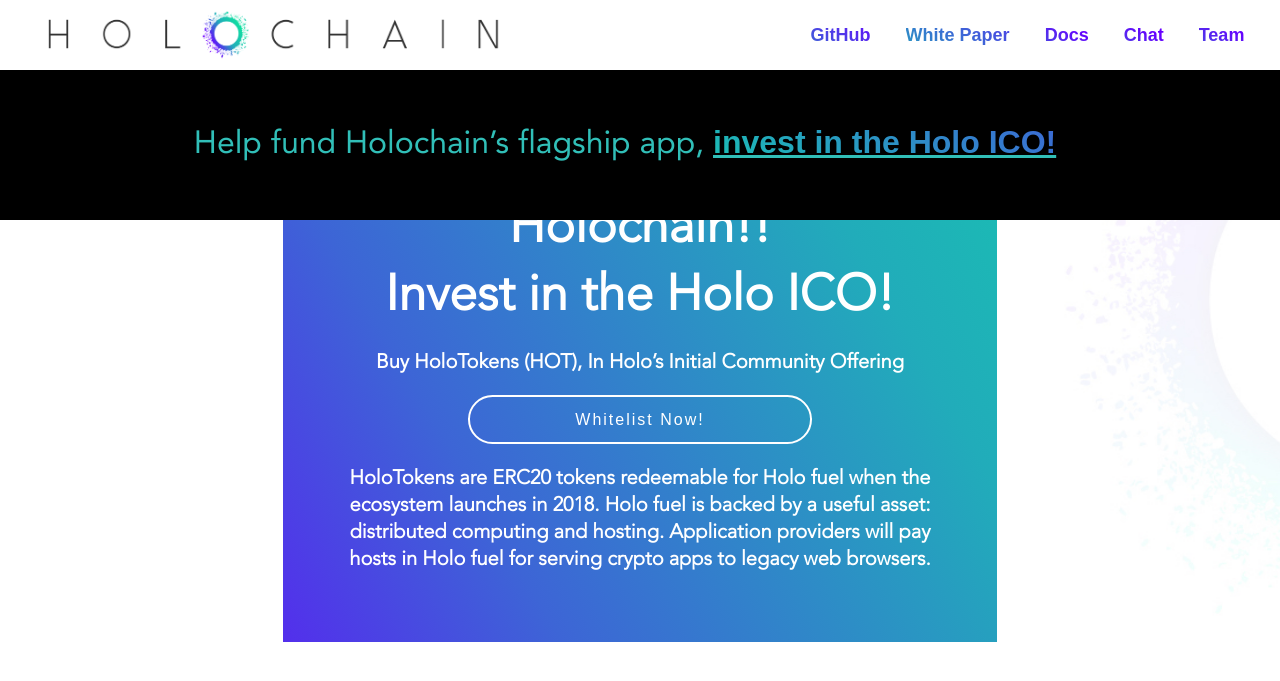
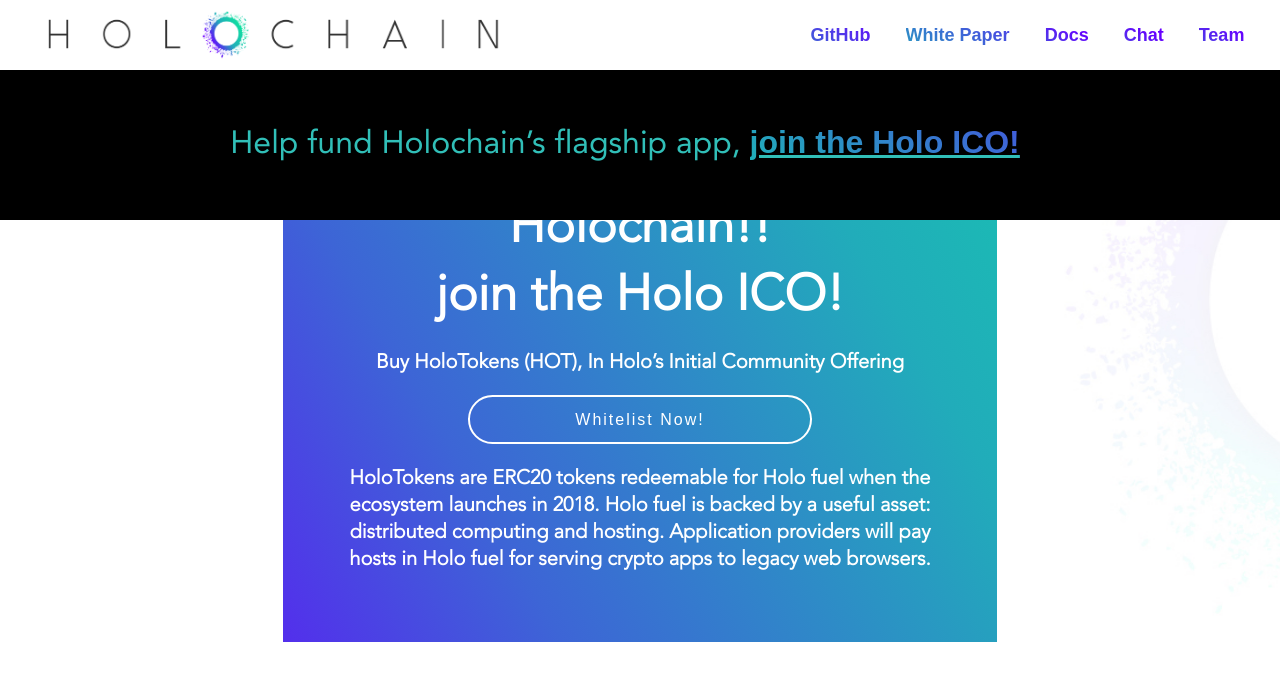
Before and after one commit to holochain/website, a Jekyll site: the page built from index.md, in a window 1280 px wide and 900 px high, scrolled down 3139 px, cut to the strip 0-809 px from the top of the window. Shown: the top 681 px of the strip. Built offline with Jekyll 4.4.1, drawn with Linux system fonts in a browser that asks for light colours; nearby versions of some CDN libraries.

Commit message:
update banner

```diff
--- a/_config.yml
+++ b/_config.yml
@@ -16,7 +16,7 @@
 title: Holochain
 email: help@holo.host
 description: >- # this means to ignore newlines until "baseurl:"
-  Think Outside the Blocks - Distributed application infrastructure and DHT-based blockchain alternative
+  Think Outside the Blocks - scalable distributed computing
 baseurl: "" # the subpath of your site, e.g. /blog
 #url: "https://holochain.org" # the base hostname & protocol for your site, e.g. http://example.com
 twitter_username: holochain
--- a/_includes/header.html
+++ b/_includes/header.html
@@ -3,6 +3,6 @@
     <p><a href="/"><img class="fadelogo header-logo" src="{{ '/assets/images/Holochain_header-logo.png' | theme_image_url }}" height="50" alt="Holochain Logo" /></a><span class="text-right no-mobile"><a href="https://github.com/holochain/holochain-proto">GitHub</a> <a target="_blank" href="https://github.com/holochain/holochain-proto/blob/whitepaper/holochain.pdf">White Paper</a> <a target="_blank" href="https://developer.holochain.org/">Docs</a> <a target="_blank" href="https://chat.holochain.org/">Chat</a>  <a href="/team.html">Team</a></span></p>
   </div>
   <div class="temp-banner">
-    <p>Help fund Holochain’s flagship app, <a href="http://ico.holo.host/" target="blank">invest in the Holo ICO!</a></p>
+    <p>Help fund Holochain’s flagship app, <a href="http://ico.holo.host/" target="blank">join the Holo ICO!</a></p>
   </div>
 </header>
--- a/_sections/host.html
+++ b/_sections/host.html
@@ -10,10 +10,10 @@
 content_blocks:
   - content_block:
     _slug: become-a-host
-    title: Help us support you with Holochain!!<br>Invest in the Holo ICO!
+    title: Help us support you with Holochain!!<br>join the Holo ICO!
     show_text: true
     body: "<h3>Buy HoloTokens (HOT), In Holo’s Initial Community Offering
-</h3><a class=\"button\"href=\"https://ico.holo.host/\">Whitelist Now!</a></h3>\r\n\r\n<h3>HoloTokens are ERC20 tokens redeemable for Holo fuel when the ecosystem launches in 2018. Holo fuel is backed by a useful asset: distributed computing and hosting. Application providers will pay hosts in Holo fuel for serving crypto apps to legacy web browsers.
+</h3><a target=\"blank\" class=\"button\"href=\"https://verify.holo.host/\">Whitelist Now!</a></h3>\r\n\r\n<h3>HoloTokens are ERC20 tokens redeemable for Holo fuel when the ecosystem launches in 2018. Holo fuel is backed by a useful asset: distributed computing and hosting. Application providers will pay hosts in Holo fuel for serving crypto apps to legacy web browsers.
 </h3>"
     section: host
     content_layout: Text over Image with Box
```
